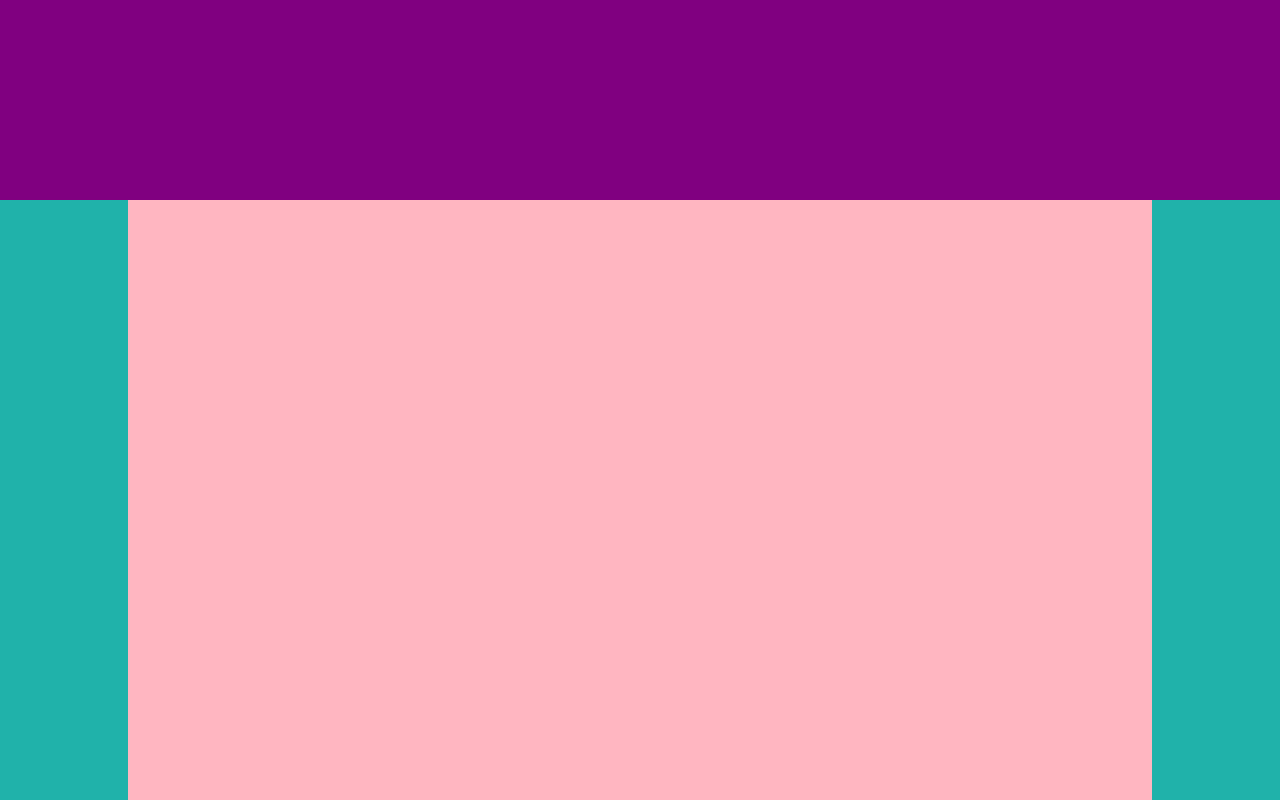
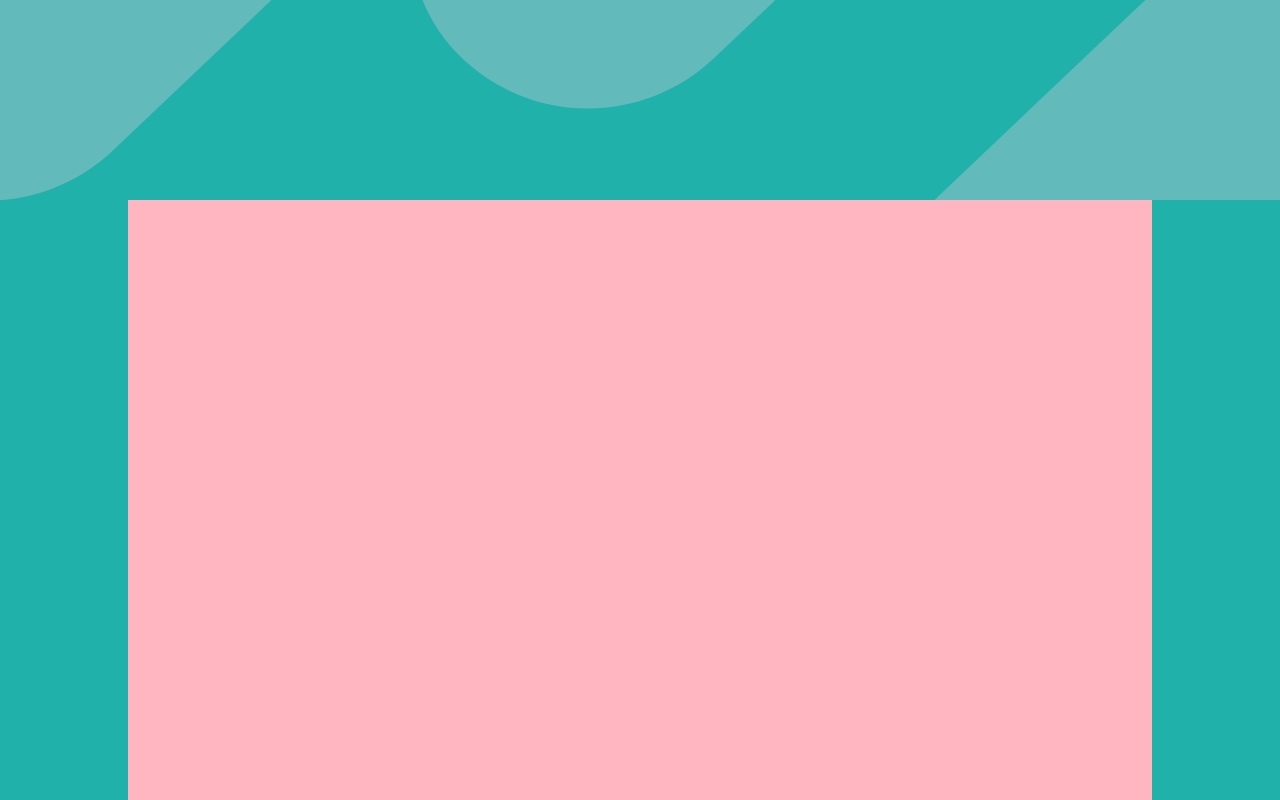
Before and after one commit to giandefaria/static-job-listings-master, a React (Create React App) app: page / in a window 1280 px wide. Shown: the top 800 px of the page. Built offline with nearby package versions, Linux system fonts and the light colour scheme.

Commit message:
alterei background do header e adicionei novas tarefas

```diff
--- a/src/components/main/main.css
+++ b/src/components/main/main.css
@@ -10,7 +10,8 @@ html {
 header {
     width: 100vw;
     height: 200px;
-    background: purple;
+    background: url(../../assets/bg-header-desktop.svg) no-repeat;
+    background-size: cover;
 
 }
 
```
Also changed, not shown: 1 other file (tests, documents, lock files or other folders).
